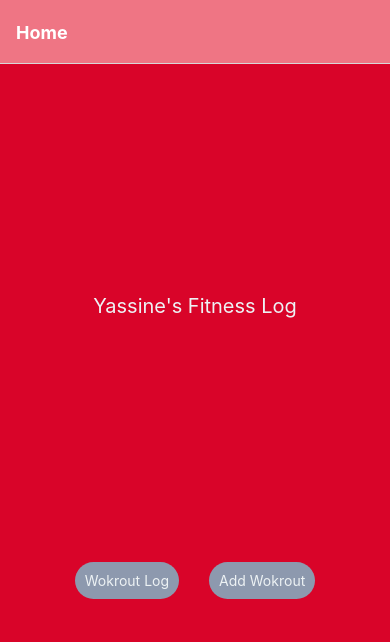
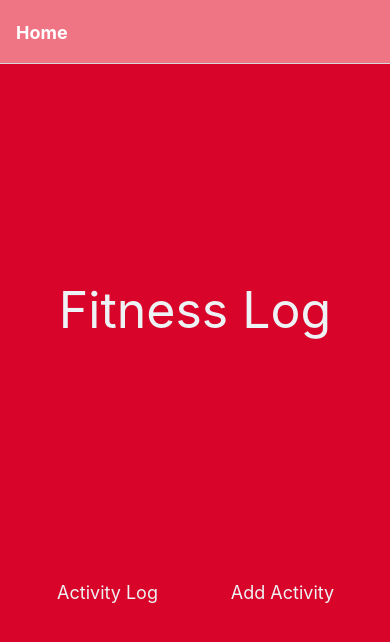
Before and after one commit to yamodah/Fitness_Log, a React Native app: screen /Home in a window 390 px wide. Shown: the top 642 px of the page. Built offline with nearby package versions, Linux system fonts and the light colour scheme.

Commit message:
added general info and linked it via stack

```diff
--- a/App.js
+++ b/App.js
@@ -3,7 +3,7 @@ import { createNativeStackNavigator } from "@react-navigation/native-stack"
 import { NavigationContainer } from '@react-navigation/native';
 const Stack = createNativeStackNavigator()
 import Home from "./src/components/Home";
-
+import GeneralInfo from "./src/components/GeneralInfo";
 export default function App() {
   return (
     <NavigationContainer >
@@ -18,7 +18,8 @@ export default function App() {
             fontWeight: 'bold',
           },
         }}/>
-      {/* <Stack.Screen name="GeneralInfo" component={Notifications} />
+        <Stack.Screen name="GeneralInfo" component={GeneralInfo} />
+      {/*
       <Stack.Screen name="ResitanceTraining" component={Profile} />
       <Stack.Screen name="Sports" component={Settings} />
       <Stack.Screen name="Cardio" component={Settings} /> */}
--- a/src/components/GeneralInfo.js
+++ b/src/components/GeneralInfo.js
@@ -0,0 +1,14 @@
+import React from 'react'
+import { StyleSheet, Text, View } from 'react-native'
+
+const GeneralInfo = () => {
+    return (
+        <View>
+            <Text>GeneralInfo</Text>
+        </View>
+    )
+}
+
+export default GeneralInfo
+
+const styles = StyleSheet.create({})
--- a/src/components/Home.js
+++ b/src/components/Home.js
@@ -6,19 +6,19 @@ import {
   SafeAreaView,
   TouchableOpacity,
 } from "react-native";
-const Home = () => {
+const Home = ({navigation}) => {
     return (
         <SafeAreaView style={styles.container}>
         <View style={styles.secondaryBG}>
-          <Text style={styles.text}>Yassine's Fitness Log</Text>
+          <Text style={styles.text}>Fitness Log</Text>
           <StatusBar style="light" />
           <View style={styles.buttonContainer}>
             <TouchableOpacity style={styles.button}>
-              <Text style={styles.buttonText}>Wokrout Log</Text>
+              <Text style={styles.buttonText}>Activity Log</Text>
             </TouchableOpacity>
 
-            <TouchableOpacity style={styles.button}>
-              <Text style={styles.buttonText}>Add Wokrout</Text>
+            <TouchableOpacity style={styles.button} onPress={()=>{navigation.push("GeneralInfo")}}>
+              <Text style={styles.buttonText}>Add Activity</Text>
             </TouchableOpacity>
           </View>
         </View>
@@ -42,19 +42,25 @@ const styles = StyleSheet.create({
     },
     text: {
       color: "#edf2f4",
-      fontSize: 20,
+      fontSize: 50,
+      textAlign:"center"
     },
     button: {
-      backgroundColor: "#8d99ae",
-      borderRadius: 25,
+    //   backgroundColor: "#edf2f499",
+      borderRadius: 10,
       padding: 10,
-      margin:15
+      margin:15,
+      width:145,
+
     },
     buttonText: {
       color: "#edf2f4",
+      textAlign:"center",
+      fontSize:18
     },
     buttonContainer:{
      flexDirection:"row",
+
     //  backgroundColor:"white"
     }
   })
```
